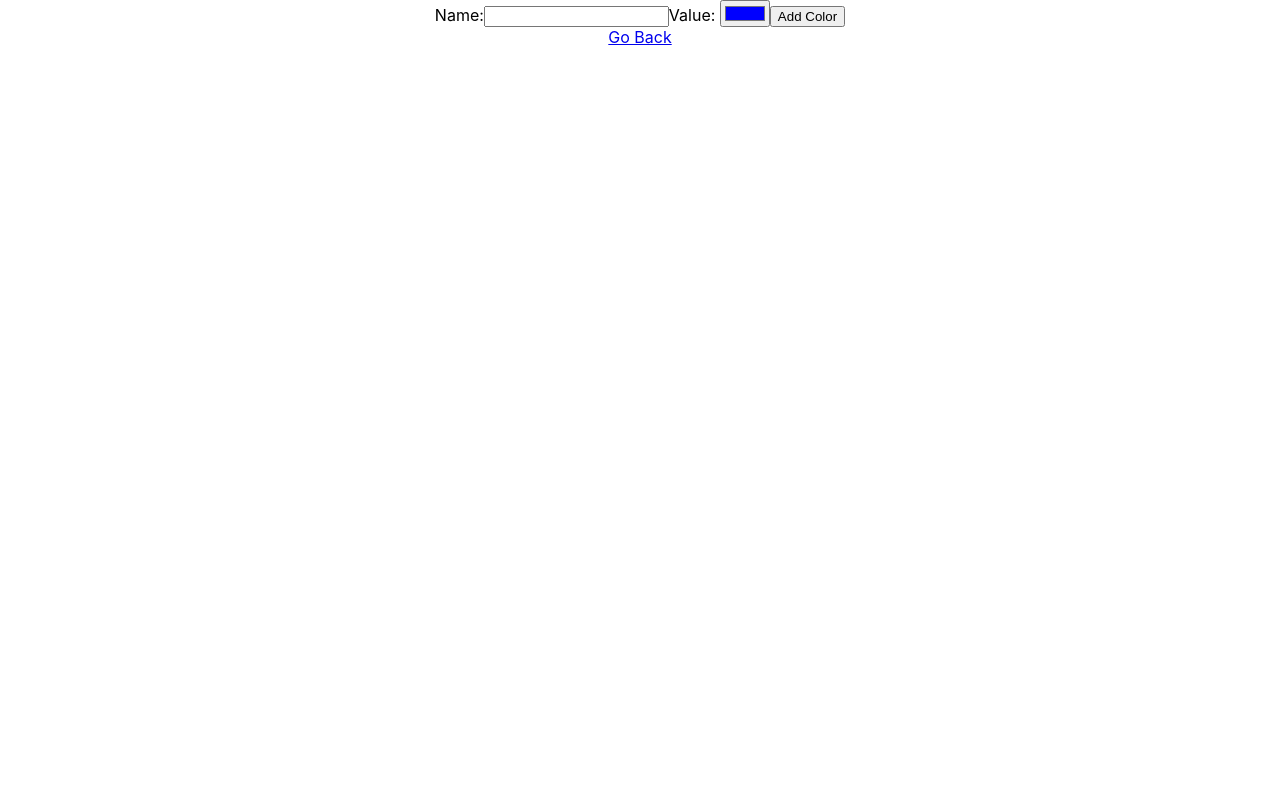
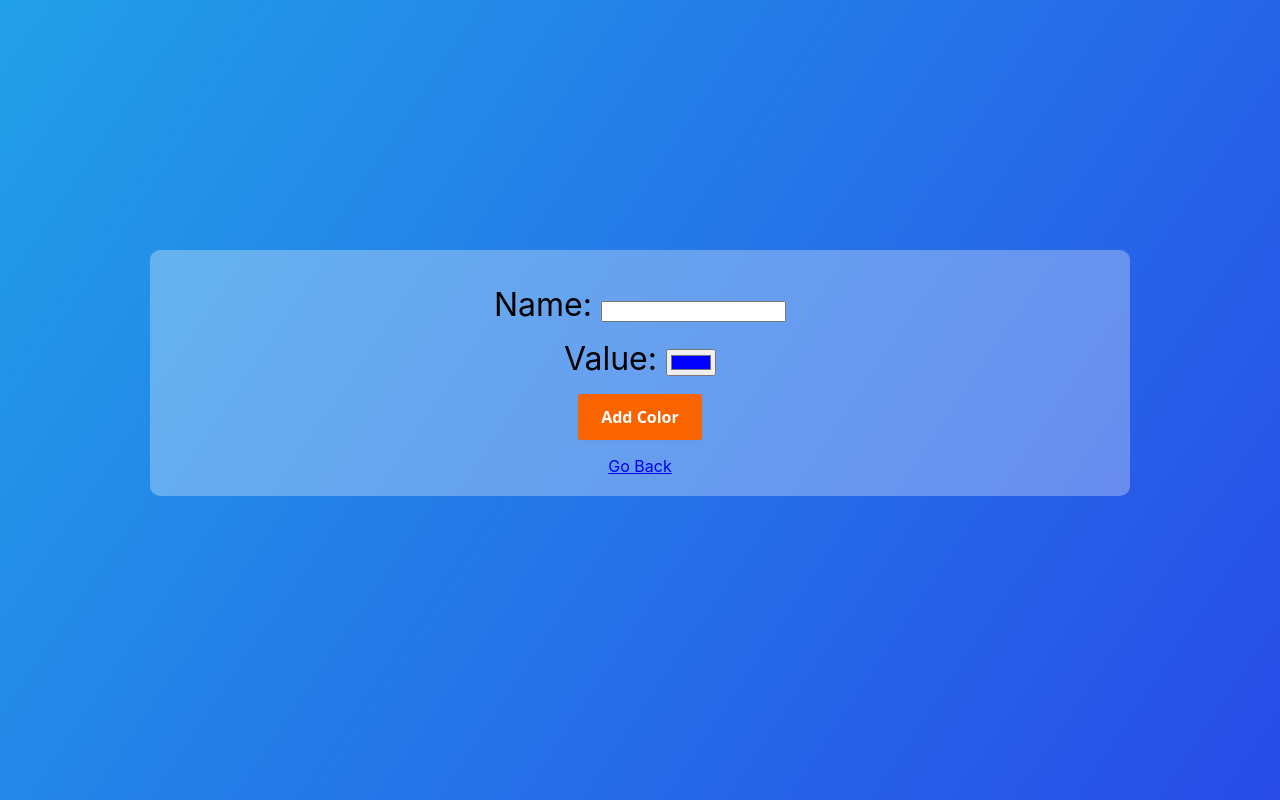
Before and after one commit to adshay18/router-patterns-part2, a React (Create React App) app: page /colors/new in a window 1280 px wide. Built offline with nearby package versions, Linux system fonts and the light colour scheme.

Commit message:
finish styling

```diff
--- /dev/null
+++ b/src/NewColorForm.css
@@ -0,0 +1,134 @@
+.NewColorForm {
+	height: 100%;
+	width: 100%;
+	left: 0;
+	right: 0;
+	top: 0;
+	bottom: 0;
+	position: absolute;
+	background: linear-gradient(
+		124deg,
+		#ff2400,
+		#e81d1d,
+		#e8b71d,
+		#e3e81d,
+		#1de840,
+		#1ddde8,
+		#2b1de8,
+		#dd00f3,
+		#dd00f3
+	);
+	background-size: 1800% 1800%;
+
+	-webkit-animation: rainbow 18s ease infinite;
+	-z-animation: rainbow 18s ease infinite;
+	-o-animation: rainbow 18s ease infinite;
+	animation: rainbow 18s ease infinite;
+}
+
+@-webkit-keyframes rainbow {
+	0% {
+		background-position: 0% 82%;
+	}
+	50% {
+		background-position: 100% 19%;
+	}
+	100% {
+		background-position: 0% 82%;
+	}
+}
+@-moz-keyframes rainbow {
+	0% {
+		background-position: 0% 82%;
+	}
+	50% {
+		background-position: 100% 19%;
+	}
+	100% {
+		background-position: 0% 82%;
+	}
+}
+@-o-keyframes rainbow {
+	0% {
+		background-position: 0% 82%;
+	}
+	50% {
+		background-position: 100% 19%;
+	}
+	100% {
+		background-position: 0% 82%;
+	}
+}
+@keyframes rainbow {
+	0% {
+		background-position: 0% 82%;
+	}
+	50% {
+		background-position: 100% 19%;
+	}
+	100% {
+		background-position: 0% 82%;
+	}
+}
+
+form {
+	position: relative;
+	top: 100px;
+	margin: 150px;
+	padding: 20px;
+	border-radius: 10px;
+	background-color: rgba(255, 255, 255, 0.3);
+}
+
+form div {
+	margin: 15px;
+	font-size: 2rem;
+}
+form button {
+	margin-bottom: 15px;
+}
+
+.button-5 {
+	align-items: center;
+	background-clip: padding-box;
+	background-color: #fa6400;
+	border: 1px solid transparent;
+	border-radius: .25rem;
+	box-shadow: rgba(0, 0, 0, 0.02) 0 1px 3px 0;
+	box-sizing: border-box;
+	color: #fff;
+	cursor: pointer;
+	display: inline-flex;
+	font-family: system-ui, -apple-system, system-ui, "Helvetica Neue", Helvetica, Arial, sans-serif;
+	font-size: 16px;
+	font-weight: 600;
+	justify-content: center;
+	line-height: 1.25;
+
+	min-height: 3rem;
+	padding: calc(.875rem - 1px) calc(1.5rem - 1px);
+	position: relative;
+	text-decoration: none;
+	transition: all 250ms;
+	user-select: none;
+	-webkit-user-select: none;
+	touch-action: manipulation;
+	vertical-align: baseline;
+	width: auto;
+}
+
+.button-5:hover,
+.button-5:focus {
+	background-color: #fb8332;
+	box-shadow: rgba(0, 0, 0, 0.1) 0 4px 12px;
+}
+
+.button-5:hover {
+	transform: translateY(-1px);
+}
+
+.button-5:active {
+	background-color: #c85000;
+	box-shadow: rgba(0, 0, 0, .06) 0 2px 4px;
+	transform: translateY(0);
+}
--- a/src/NewColorForm.js
+++ b/src/NewColorForm.js
@@ -1,5 +1,6 @@
 import { useState } from 'react';
 import { Link, useHistory } from 'react-router-dom';
+import './NewColorForm.css';
 
 const NewColorForm = ({ addColor }) => {
 	const INITIAL_ENTRY = { name: '', value: '#0000FF' };
@@ -10,7 +11,6 @@
 		evt.preventDefault();
 		addColor(formData);
 		setFormData(INITIAL_ENTRY);
-		console.log(formData);
 		history.push('/colors');
 	};
 
@@ -23,16 +23,21 @@
 	};
 
 	return (
-		<div>
+		<div className="NewColorForm">
 			<form onSubmit={handleSubmit}>
-				<label htmlFor="name">Name:</label>
-				<input id="name" name="name" value={formData.name} onChange={handleChange} />
+				<div>
+					<label htmlFor="name">Name: </label>
+					<input id="name" name="name" value={formData.name} onChange={handleChange} />
+				</div>
+				<div>
+					<label htmlFor="value">Value: </label>
+					<input type="color" id="value" name="value" value={formData.value} onChange={handleChange} />
+				</div>
+				<button className="button-5">Add Color</button>
 
-				<label htmlFor="value">Value: </label>
-				<input type="color" id="value" name="value" value={formData.value} onChange={handleChange} />
-				<button>Add Color</button>
+				<br />
+				<Link to="/colors">Go Back</Link>
 			</form>
-			<Link to="/colors">Go Back</Link>
 		</div>
 	);
 };
```
